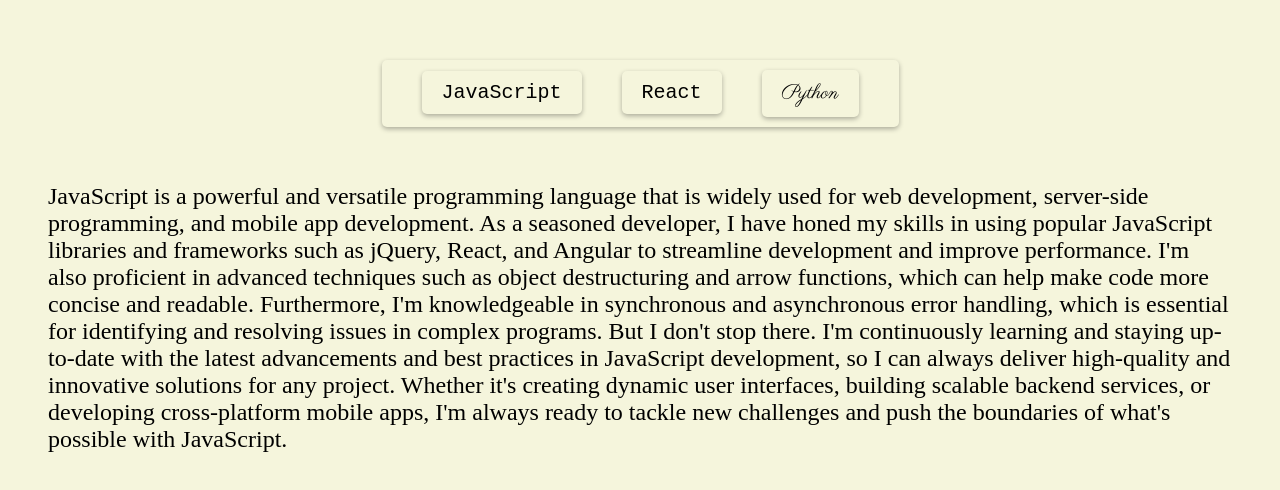
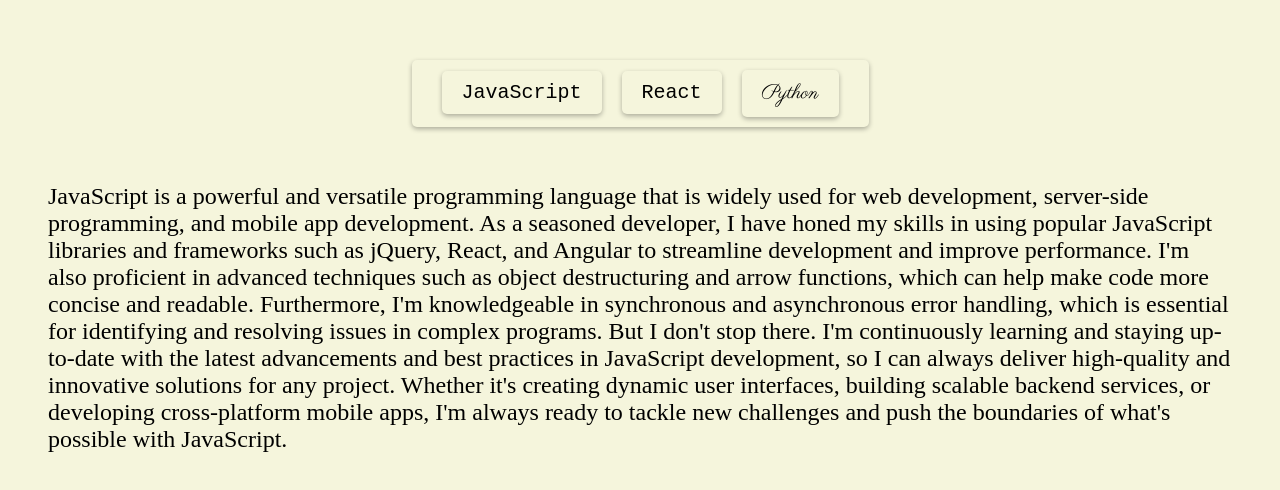
Before and after one commit to johnson999666/new4, a plain HTML site: page index.html in a window 1280 px wide. Shown: the part 164-654 px from the top of the page. Drawn offline with Linux system fonts and the light colour scheme.

Commit message:
Add files via upload

```diff
--- a/style.css
+++ b/style.css
@@ -22,19 +22,19 @@ body {
 
 }
 #title {
-    margin-right: 20px;
-    margin-left: 20px;
+    margin-right: 10px;
+    margin-left: 10px;
     font-family: 'Ubuntu Mono', monospace;
 }
 #title2 {
-    margin-right: 20px;
-    margin-left: 20px;
+    margin-right: 10px;
+    margin-left: 10px;
     font-family: 'Roboto Mono', monospace;
 
 }
 #title3 {
-    margin-right: 20px;
-    margin-left: 20px;
+    margin-right: 10px;
+    margin-left: 10px;
     font-family: 'Parisienne', cursive;
 }
 
```
